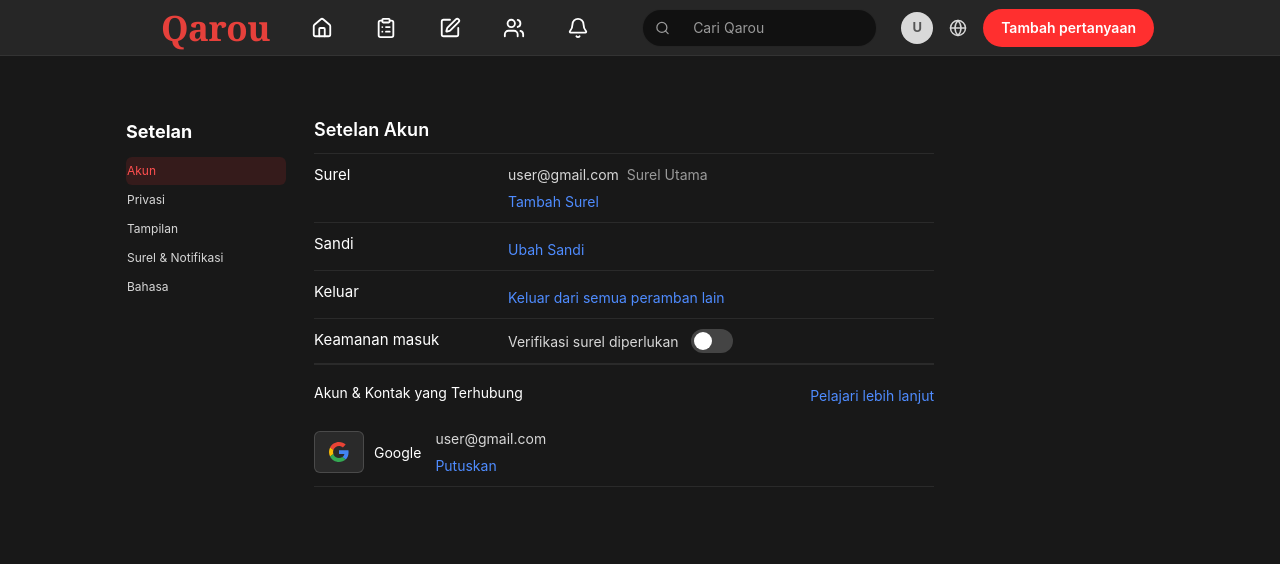
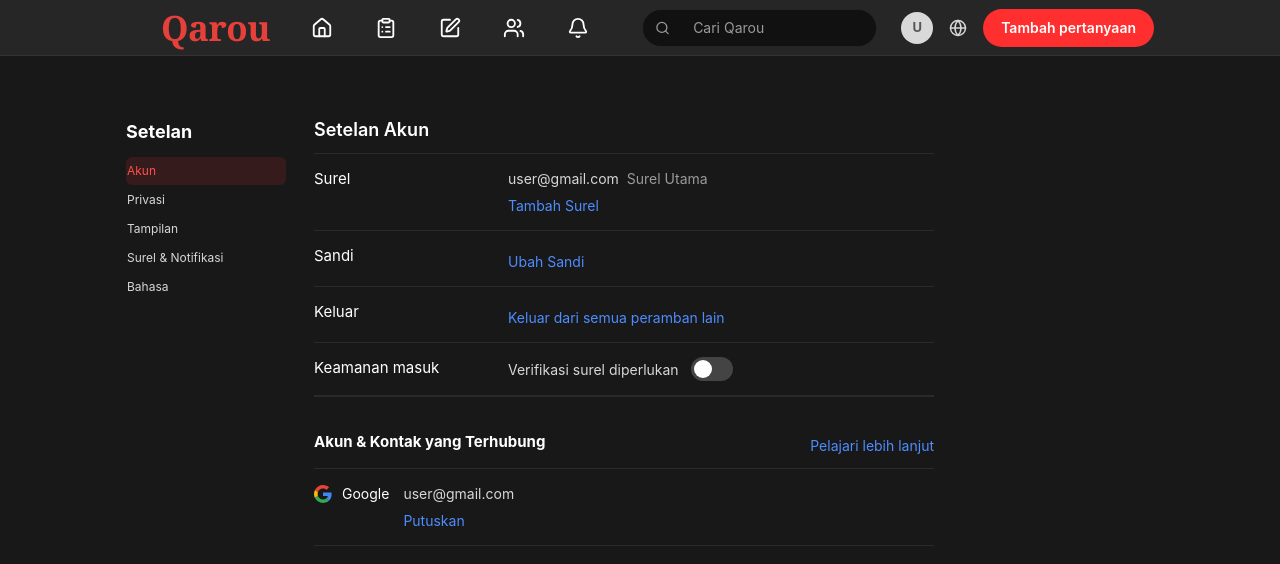
Before and after one commit to MergeCel/ppwl-quora, a React app in the folder apps/frontend/: page /settings in a window 1280 px wide. Shown: the top 564 px of the page. Built offline with nearby package versions, Linux system fonts and the light colour scheme; the HTML template or start-up script is replaced by a standard one.

Commit message:
feat: improve

```diff
--- a/apps/frontend/src/components/settings/ConnectedAccounts.tsx
+++ b/apps/frontend/src/components/settings/ConnectedAccounts.tsx
@@ -1,4 +1,3 @@
-import GoogleIcon from "../auth/GoogleButton.tsx";
 export default function ConnectedAccounts({
   user,
 }: {
@@ -25,9 +24,31 @@
       <div className="settings-row">
 
         <div className="connected-platform">
-          <GoogleIcon />
+          <svg
+  width="18"
+  height="18"
+  viewBox="0 0 48 48"
+  aria-hidden="true"
+>
+  <path
+    fill="#EA4335"
+    d="M24 9.5c3.54 0 6.71 1.22 9.21 3.6l6.85-6.85C35.9 2.38 30.47 0 24 0 14.62 0 6.51 5.38 2.56 13.22l7.98 6.19C12.43 13.72 17.74 9.5 24 9.5z"
+  />
+  <path
+    fill="#4285F4"
+    d="M46.98 24.55c0-1.57-.15-3.09-.38-4.55H24v9.02h12.94c-.58 2.96-2.26 5.48-4.78 7.18l7.73 6c4.51-4.18 7.09-10.36 7.09-17.65z"
+  />
+  <path
+    fill="#FBBC05"
+    d="M10.53 28.59c-.48-1.45-.76-2.99-.76-4.59s.27-3.14.76-4.59l-7.98-6.19C.92 16.46 0 20.12 0 24c0 3.88.92 7.54 2.56 10.78l7.97-6.19z"
+  />
+  <path
+    fill="#34A853"
+    d="M24 48c6.48 0 11.93-2.13 15.89-5.81l-7.73-6c-2.18 1.48-4.97 2.31-8.16 2.31-6.26 0-11.57-4.22-13.47-9.91l-7.98 6.19C6.51 42.62 14.62 48 24 48z"
+  />
+</svg>
 
-          <span>Google</span>
+<span>Google</span>
         </div>
 
         <div className="settings-value">
--- a/apps/frontend/src/style/settings.css
+++ b/apps/frontend/src/style/settings.css
@@ -92,10 +92,15 @@
   justify-content: space-between;
   align-items: center;
   padding: 14px 0 12px;
+  border-bottom: 1px solid
+    rgba(255,255,255,0.08);
+  margin-top: 18px;
 }
 
 .settings-section-header h2 {
-  font-size: 14px;
+  font-size: 15px;
+  font-weight: 700;
+  color: white;
 }
 
 /* rows */
@@ -103,8 +108,9 @@
 .settings-row {
   display: flex;
   justify-content: space-between;
+  align-items: flex-start;
   gap: 14px;
-  padding: 10px 0;
+  padding: 14px 0;
   border-bottom: 1px solid
     rgba(255, 255, 255, 0.08);
 }
@@ -160,6 +166,9 @@
   display: flex;
   align-items: center;
   gap: 10px;
+  background: transparent;
+  border: none;
+
 }
 
 .google-icon {
@@ -167,6 +176,9 @@
   align-items: center;
   justify-content: center;
   font-size: 18px;
+  background: transparent;
+  border: none;
+  padding: 0;
 }
 
 /* responsive */
```
Also changed, not shown: apps/frontend/src/SettingsPage.tsx (+0 -7 lines).
